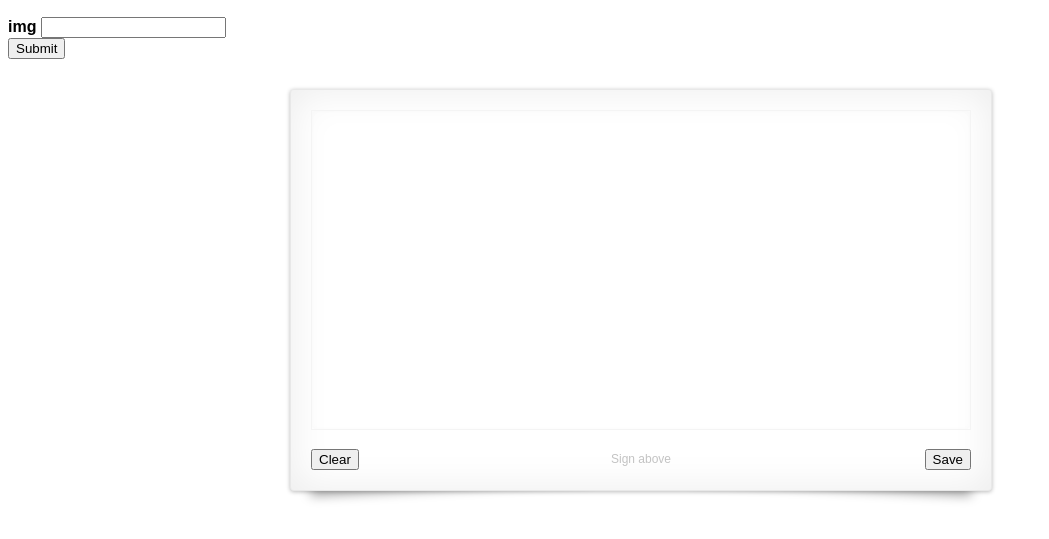
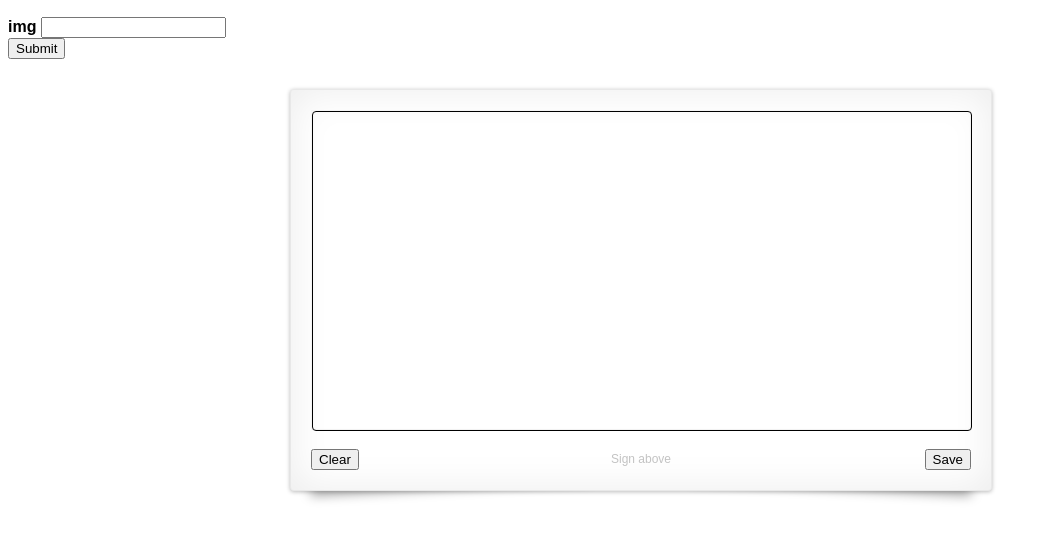
Before and after one commit to Brookke/HACS-Experiment, a website: page index.html in a window 1280 px wide. Shown: the part 111-650 px from the top of the page, without its empty margins (0-1049 px from the left). Drawn offline with Linux system fonts and the light colour scheme.

Commit message:
border added to signature

```diff
--- a/index.html
+++ b/index.html
@@ -7,6 +7,10 @@
         <script type="text/javascript" src="js/cookies.js"></script>
         <script type="text/javascript" src="js/index.js"></script>
         <style type="text/css">
+        canvas {
+            border: 1px solid black;
+
+        }
         body {
 
 .m-signature-pad {
```
